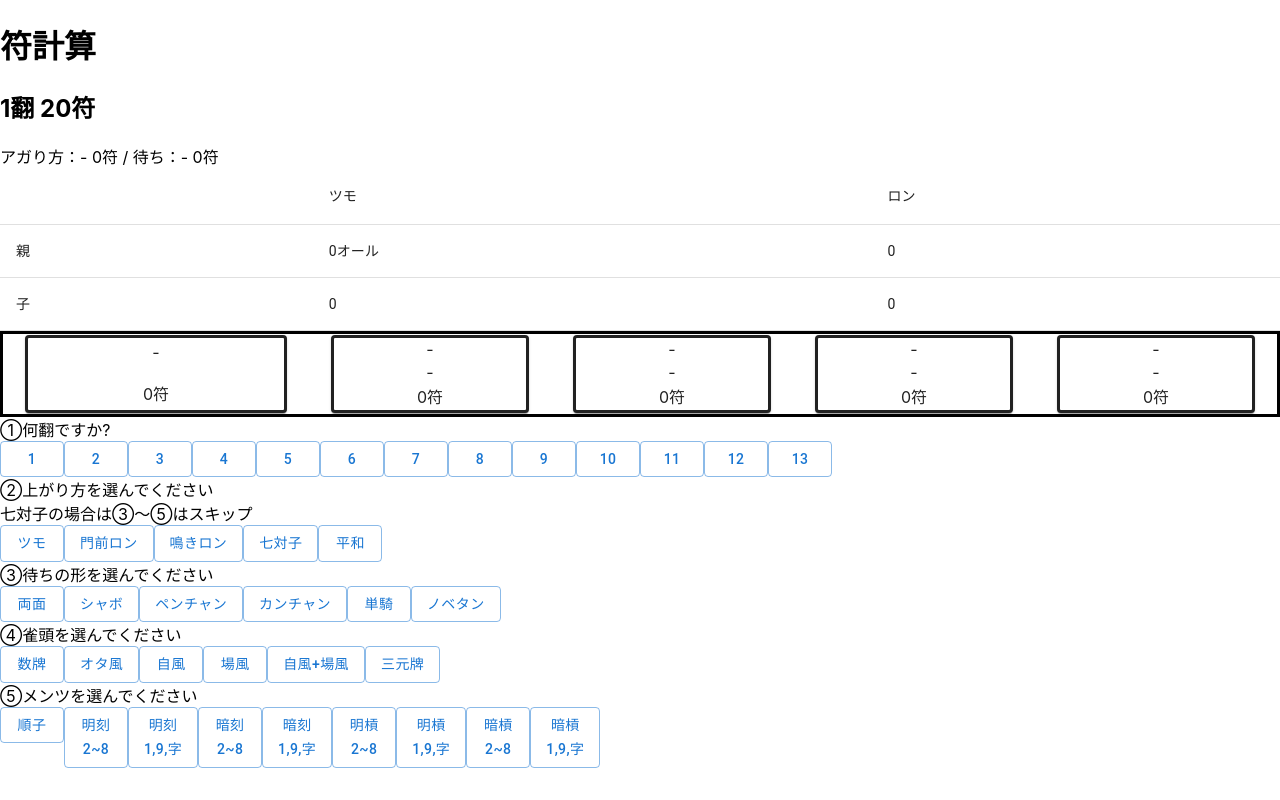
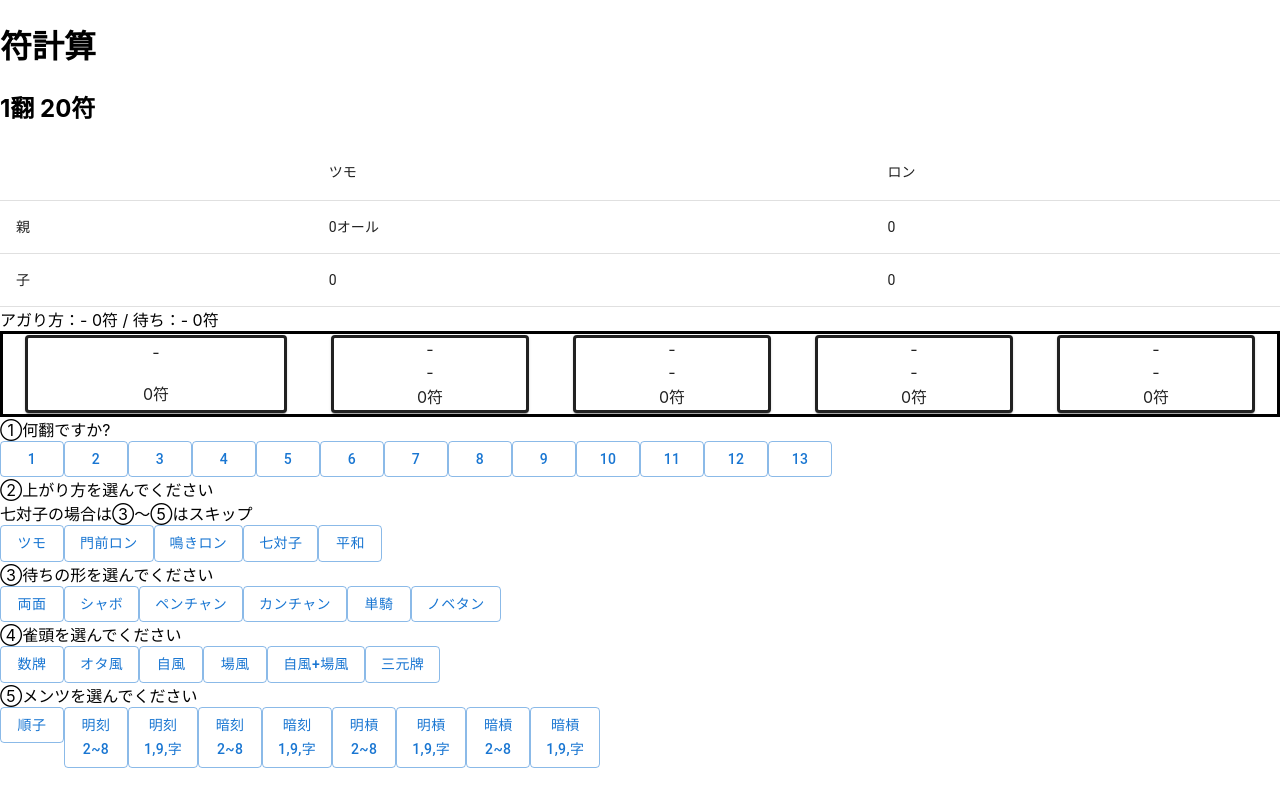
Before and after one commit to daichihirano/mahjong-calculator, a React (Create React App) app: page / in a window 1280 px wide. Built offline with nearby package versions, Linux system fonts and the light colour scheme.

Commit message:
上がり方の描画位置変更

```diff
--- a/src/App.tsx
+++ b/src/App.tsx
@@ -86,9 +86,7 @@ function App() {
       <h2>
         {basePoint}翻  {sumSubPoint}符
       </h2>
-      <div>
-      アガり方：{subPoint.name}  {subPoint.fu}符 / 待ち：{wait.name}  {wait.fu}符
-      </div>
+
       <TableContainer>
         <Table>
           <TableHead>
@@ -112,6 +110,9 @@ function App() {
           </TableBody>
         </Table>
       </TableContainer>
+      <div>
+      アガり方：{subPoint.name}  {subPoint.fu}符 / 待ち：{wait.name}  {wait.fu}符
+      </div>
 
       <Box className='hand'>
         <Paper className='hand-head' >
```
